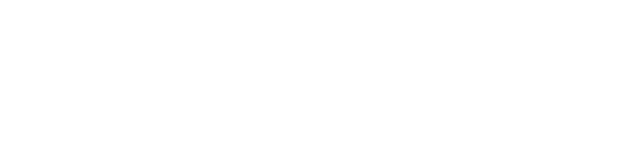
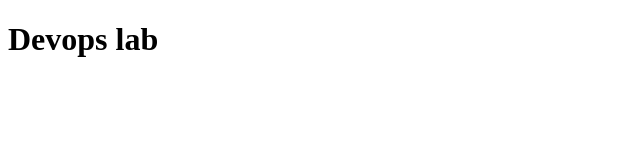
Before and after one commit to Madhav-Kokane/arvindPractical, a plain HTML site: page index.html in a window 1280 px wide. Shown: the whole page, without its empty margins (0-640 px from the left). Drawn offline with Linux system fonts and the light colour scheme.

Commit message:
commiting for PR

```diff
--- a/index.html
+++ b/index.html
@@ -4,8 +4,10 @@
     <meta charset="UTF-8">
     <meta name="viewport" content="width=device-width, initial-scale=1.0">
     <title>Document</title>
+
 </head>
 <body>
 
+    <h1>Devops lab</h1>
 </body>
 </html>
```
